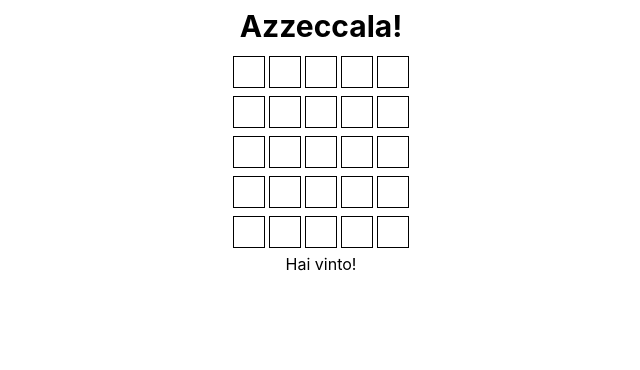
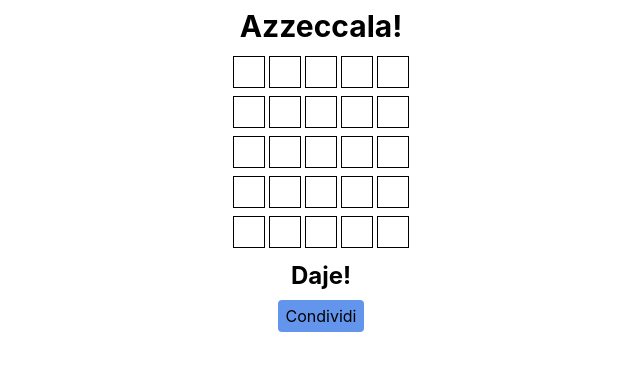
Before and after one commit to silibdev/azzeccala, a React (Create React App) app: page / in a window 1280 px wide. Both pictures are taken after a click on the button "Del". Shown: the top 370 px of the page, without its empty margins (319-959 px from the left). Built offline with nearby package versions, Linux system fonts and the light colour scheme.

Commit message:
End game

```diff
--- a/src/App.css
+++ b/src/App.css
@@ -4,15 +4,24 @@
     --not-present: #565656;
 }
 
+.btn {
+    background: cornflowerblue;
+    @apply rounded px-2 py-1;
+}
+
+p {
+    @apply py-2;
+}
+
 .word-guesses .word {
-    @apply flex justify-center py-1
+    @apply flex justify-center py-1;
 }
 
 .word-guesses .word .letter {
     width: 2rem;
     height: 2rem;
     text-transform: uppercase;
-    @apply border-solid border-black border text-center mx-0.5
+    @apply border-solid border-black border text-center mx-0.5;
 }
 
 .word-guesses .word .letter.correct {
@@ -28,7 +37,7 @@
 }
 
 .keyboard .row {
-    @apply flex justify-center py-1
+    @apply flex justify-center py-1;
 }
 
 .keyboard .row button {
@@ -36,7 +45,7 @@
     width: 1.5rem;
     background: #b6b6b6;
     text-transform: uppercase;
-    @apply text-center mx-0.5
+    @apply text-center mx-0.5;
 }
 
 .keyboard .row button.correct {
--- a/src/game/Game.tsx
+++ b/src/game/Game.tsx
@@ -2,6 +2,7 @@ import { Keyboard } from './Keyboard';
 import { WordGuesses } from './WordGuesses';
 import { GameContext, GameState, LetterStateEnum } from '../GameContext/GameContext';
 import { useState } from 'react';
+import { Win } from './Win';
 
 export const Game = () => {
   const gameStateArr = useState<GameState>({guesses: []});
@@ -17,8 +18,8 @@ export const Game = () => {
       <GameContext.Provider value={gameStateArr}>
         <WordGuesses></WordGuesses>
         {!lose && !win && <Keyboard></Keyboard>}
-        {lose && !win && <p className="text-center">Hai perso!</p>}
-        {win && <p className="text-center">Hai vinto!</p>}
+        {lose && !win && <p className="text-center text-2xl font-bold">Sei una pippa!</p>}
+        {win && <Win gameState={gameState}></Win>}
       </GameContext.Provider>
     </div>
   )
--- /dev/null
+++ b/src/game/Win.tsx
@@ -0,0 +1,44 @@
+import { GameState, LetterStateEnum } from '../GameContext/GameContext';
+import { useState } from 'react';
+
+export const Win = ({gameState}: { gameState: GameState }) => {
+  const [copiedText, setCopiedText] = useState('');
+  const textGameState = gameState.guesses
+    .map(wg => wg.letters
+      .map(lg => {
+        switch (lg.state) {
+          case LetterStateEnum.CORRECT:
+            return '🟩';
+          case LetterStateEnum.WRONG:
+            return '🟨';
+          case LetterStateEnum.NOT_PRESENT:
+            return '⬜️'
+        }
+      }).join('')
+    ).join('\n');
+  const textToShare = `Azzeccata in ${gameState.guesses.length}/6\n\n${textGameState}`;
+
+  const share = () => {
+    if (navigator.share) {
+      navigator.share({text: textToShare}).then(() =>
+        sharedCorrectly('Risultato condiviso')
+      )
+    } else if (navigator.clipboard) {
+      navigator.clipboard.writeText(textToShare).then(() =>
+        sharedCorrectly('Risultato copiato')
+      );
+    }
+  }
+
+  const sharedCorrectly = (text: string) => {
+    setCopiedText(text);
+    setTimeout(() => setCopiedText(''), 2000)
+  }
+  return (
+    <div className="text-center">
+      <p className="text-2xl font-bold">Daje!</p>
+      <button className="btn" onClick={share}>Condividi</button>
+      {copiedText && <p>{copiedText}</p>}
+    </div>
+  )
+}
```
